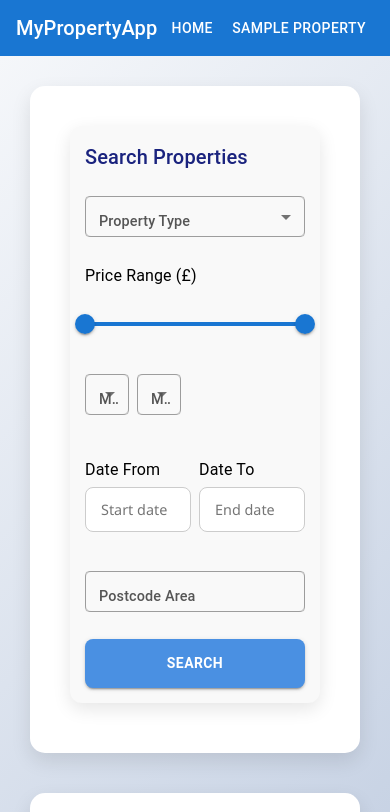
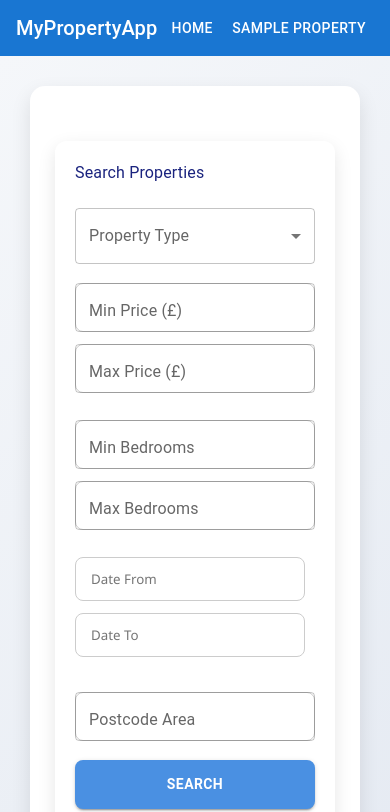
Before and after one commit to binadi-28/Advance-client-side-coursework, a React (Vite) app: page / in a window 390 px wide. Shown: the top 812 px of the page. Built offline with nearby package versions, Linux system fonts and the light colour scheme.

Commit message:
seven commit

```diff
--- a/src/components/PropertyList.css
+++ b/src/components/PropertyList.css
@@ -1,10 +1,23 @@
 .property-grid {
   display: grid;
-  grid-template-columns: repeat(3, 1fr); /* exactly 3 columns */
-  gap: 16px; /* spacing between cards */
-  margin-top: 16px;
+  grid-template-columns: repeat(3, 1fr);
+  gap: 20px;
+  margin-top: 20px;
 }
 
 .property-card-wrapper {
   width: 100%;
 }
+
+/* Responsive */
+@media (max-width: 900px) {
+  .property-grid {
+    grid-template-columns: repeat(2, 1fr);
+  }
+}
+
+@media (max-width: 600px) {
+  .property-grid {
+    grid-template-columns: 1fr;
+  }
+}
--- a/src/components/SearchForm.css
+++ b/src/components/SearchForm.css
@@ -1,94 +1,54 @@
-/* General form styling */
 .search-form {
-  max-width: 500px;       /* smaller width */
-  margin: 20px auto;      /* reduced margin */
-  padding: 20px;          /* compact padding */
-  background-color: #f9f9f9;
+  max-width: 1000px;
+  margin: 30px auto;
+  padding: 20px;
+  background-color: rgba(255, 255, 255, 0.92);
   border-radius: 12px;
   box-shadow: 0 6px 18px rgba(0, 0, 0, 0.1);
-  font-family: 'Roboto', sans-serif;
 }
 
-/* Form title */
 .search-form-title {
   text-align: center;
   font-weight: 700;
-  font-size: 1.4rem;
+  font-size: 1.rem;
+  margin-bottom: 15px;
   color: #1a237e;
-  margin-bottom: 15px;  /* reduced spacing */
 }
 
-/* TextField styling */
-.search-form .MuiTextField-root {
+/* Two inputs in one row */
+.two-inputs {
+  display: flex;
+  gap: 12px;
   margin-bottom: 12px;
 }
 
-.search-form .MuiInputLabel-root {
-  font-weight: 500;
-  font-size: 0.9rem;
-  color: #555;
+.two-inputs .MuiTextField-root {
+  flex: 1;
 }
 
-.search-form .MuiInputBase-input {
-  padding: 8px 10px;    /* smaller padding */
+/* Date inputs */
+.date-input {
+  width: 100%;
+  padding: 10px;
   border-radius: 6px;
   border: 1px solid #ccc;
-  transition: border 0.3s ease, box-shadow 0.3s ease;
 }
 
-.search-form .MuiInputBase-input:focus {
-  border-color: #1976d2;
-  box-shadow: 0 0 4px rgba(25, 118, 210, 0.25);
-  outline: none;
-}
-
-/* Slider styling */
-.search-form .MuiSlider-root {
-  color: #1976d2;
-  margin-bottom: 12px;
-}
-
-/* Date picker */
-.date-picker-container {
-  margin-bottom: 12px;
-}
-
-.date-picker-container input {
-  width: 100%;
-  padding: 8px 10px;
-  border-radius: 6px;
-  border: 1px solid #ccc;
-  font-size: 0.9rem;
-}
-
-.date-picker-container input:focus {
-  border-color: #1976d2;
-  box-shadow: 0 0 4px rgba(25, 118, 210, 0.25);
-  outline: none;
-}
-
-/* Search button */
+/* Button */
 .search-button {
   background-color: #1976d2;
-  color: #fff;
+  color: white;
   font-weight: 600;
-  font-size: 0.95rem;
-  padding: 10px 0;
-  border-radius: 6px;
-  transition: all 0.3s ease;
-  margin-top: 5px; /* smaller spacing */
+  margin-top: 10px;
 }
 
 .search-button:hover {
   background-color: #0d47a1;
-  transform: scale(1.02);
-  box-shadow: 0 6px 18px rgba(0, 0, 0, 0.15);
 }
 
-/* Responsive tweaks */
-@media (max-width: 500px) {
-  .search-form {
-    padding: 15px;
-    margin: 15px;
+/* Mobile */
+@media (max-width: 600px) {
+  .two-inputs {
+    flex-direction: column;
   }
 }
--- a/src/components/SearchForm.jsx
+++ b/src/components/SearchForm.jsx
@@ -4,7 +4,6 @@
   TextField,
   MenuItem,
   Button,
-  Slider,
   Typography,
 } from "@mui/material";
 import DatePicker from "react-datepicker";
@@ -13,7 +12,8 @@
 
 function SearchForm({ onSearch }) {
   const [type, setType] = useState("");
-  const [price, setPrice] = useState([0, 1000000]);
+  const [priceMin, setPriceMin] = useState("");
+  const [priceMax, setPriceMax] = useState("");
   const [bedroomsMin, setBedroomsMin] = useState("");
   const [bedroomsMax, setBedroomsMax] = useState("");
   const [dateAddedFrom, setDateAddedFrom] = useState(null);
@@ -22,9 +22,12 @@
 
   const handleSubmit = (e) => {
     e.preventDefault();
+
+    // Send all search criteria to parent
     onSearch({
       type,
-      price,
+      priceMin,
+      priceMax,
       bedroomsMin,
       bedroomsMax,
       dateAddedFrom,
@@ -35,7 +38,7 @@
 
   return (
     <Box component="form" onSubmit={handleSubmit} className="search-form">
-      <Typography variant="h6" className="search-form-title">
+      <Typography className="search-form-title">
         Search Properties
       </Typography>
 
@@ -53,88 +56,79 @@
         <MenuItem value="Flat">Flat</MenuItem>
       </TextField>
 
-      {/* Price Range */}
-      <Typography gutterBottom>Price Range (£)</Typography>
-      <Slider
-        value={price}
-        onChange={(e, newValue) => setPrice(newValue)}
-        valueLabelDisplay="auto"
-        min={0}
-        max={1000000}
-        step={50000}
+      {/* Price Min / Max */}
+      <Box className="two-inputs">
+        <TextField
+          label="Min Price (£)"
+          type="number"
+          value={priceMin}
+          onChange={(e) => setPriceMin(e.target.value)}
+          fullWidth
         />
+        <TextField
+          label="Max Price (£)"
+          type="number"
+          value={priceMax}
+          onChange={(e) => setPriceMax(e.target.value)}
+          fullWidth
+        />
+      </Box>
 
-      {/* Bedrooms Min/Max */}
-      <Box display="flex" gap={1} mb={2}>
+      {/* Bedrooms Min / Max */}
+      <Box className="two-inputs">
         <TextField
-          select
           label="Min Bedrooms"
-          fullWidth
-          margin="dense"
+          type="number"
           value={bedroomsMin}
           onChange={(e) => setBedroomsMin(e.target.value)}
-        >
-          <MenuItem value="">Any</MenuItem>
-          <MenuItem value="1">1+</MenuItem>
-          <MenuItem value="2">2+</MenuItem>
-          <MenuItem value="3">3+</MenuItem>
-          <MenuItem value="4">4+</MenuItem>
-        </TextField>
+          fullWidth
+        />
         <TextField
-          select
           label="Max Bedrooms"
-          fullWidth
-          margin="dense"
+          type="number"
           value={bedroomsMax}
           onChange={(e) => setBedroomsMax(e.target.value)}
-        >
-          <MenuItem value="">Any</MenuItem>
-          <MenuItem value="1">1</MenuItem>
-          <MenuItem value="2">2</MenuItem>
-          <MenuItem value="3">3</MenuItem>
-          <MenuItem value="4">4+</MenuItem>
-        </TextField>
+          fullWidth
+        />
       </Box>
 
-      {/* Date Added (from and to) */}
-      <Box display="flex" gap={1} mb={2} className="date-picker-container">
-        <Box flex={1}>
-          <Typography gutterBottom>Date From</Typography>
+      {/* Date Added */}
+      <Box className="two-inputs date-picker-container">
         <DatePicker
           selected={dateAddedFrom}
           onChange={(date) => setDateAddedFrom(date)}
+          placeholderText="Date From"
           dateFormat="yyyy-MM-dd"
-            placeholderText="Start date"
           className="date-input"
         />
-        </Box>
-        <Box flex={1}>
-          <Typography gutterBottom>Date To</Typography>
         <DatePicker
           selected={dateAddedTo}
           onChange={(date) => setDateAddedTo(date)}
+          placeholderText="Date To"
           dateFormat="yyyy-MM-dd"
-            placeholderText="End date"
           className="date-input"
         />
-        </Box>
       </Box>
 
       {/* Postcode */}
       <TextField
         label="Postcode Area"
+        value={postcode}
+        onChange={(e) =>
+          setPostcode(e.target.value.toUpperCase().slice(0, 3))
+        }
+        placeholder="e.g. BR1"
         fullWidth
         margin="dense"
-        value={postcode}
-        onChange={(e) => setPostcode(e.target.value.toUpperCase().slice(0, 3))}
-        placeholder="e.g. BR1"
       />
 
+      {/* Search Button */}
       <Button
         type="submit"
         variant="contained"
+        color="primary"
+        className="search-button"
         fullWidth
-        className="search-button"
       >
         Search
       </Button>
--- a/src/pages/SearchPage.jsx
+++ b/src/pages/SearchPage.jsx
@@ -3,31 +3,59 @@
 import PropertyList from "../components/PropertyList";
 import propertiesData from "../data/properties.json";
 import FavouriteList from "../components/FavouriteList";
-import "./SearchPage.css"; // import external CSS
+import "./SearchPage.css";
 
 function SearchPage() {
-  const [results, setResults] = useState([]);
+  // IMPORTANT: start with all properties
+  const [results, setResults] = useState(propertiesData.properties);
 
   const handleSearch = (criteria) => {
     const filteredProperties = propertiesData.properties.filter((property) => {
+
+      // TYPE
       if (criteria.type && property.type !== criteria.type) return false;
 
+      // PRICE
       if (
-        property.price < criteria.price[0] ||
-        property.price > criteria.price[1]
+        criteria.priceMin &&
+        property.price < Number(criteria.priceMin)
       )
         return false;
 
       if (
-        criteria.bedrooms &&
-        property.bedrooms < Number(criteria.bedrooms)
+        criteria.priceMax &&
+        property.price > Number(criteria.priceMax)
       )
         return false;
 
-      if (criteria.dateAdded) {
-        if (new Date(property.added) < criteria.dateAdded) return false;
-      }
+      // BEDROOMS
+      if (
+        criteria.bedroomsMin &&
+        property.bedrooms < Number(criteria.bedroomsMin)
+      )
+        return false;
 
+      if (
+        criteria.bedroomsMax &&
+        property.bedrooms > Number(criteria.bedroomsMax)
+      )
+        return false;
+
+      // DATE FROM
+      if (
+        criteria.dateAddedFrom &&
+        new Date(property.added) < criteria.dateAddedFrom
+      )
+        return false;
+
+      // DATE TO
+      if (
+        criteria.dateAddedTo &&
+        new Date(property.added) > criteria.dateAddedTo
+      )
+        return false;
+
+      // POSTCODE
       if (
         criteria.postcode &&
         !property.postcode.startsWith(criteria.postcode)
```
Also changed, not shown: src/components/ImageGallery.css (+20 -6 lines). Lines whose indentation alone changed are shown as unchanged.
